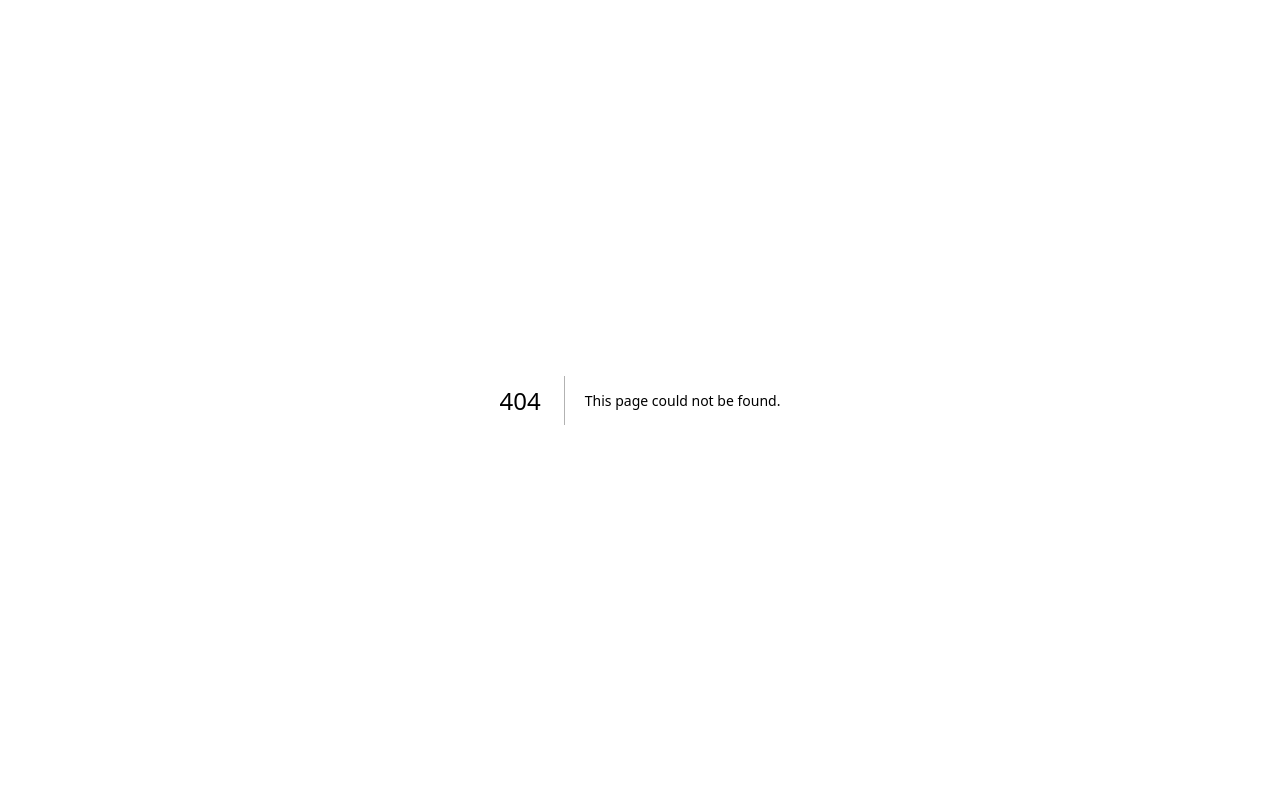
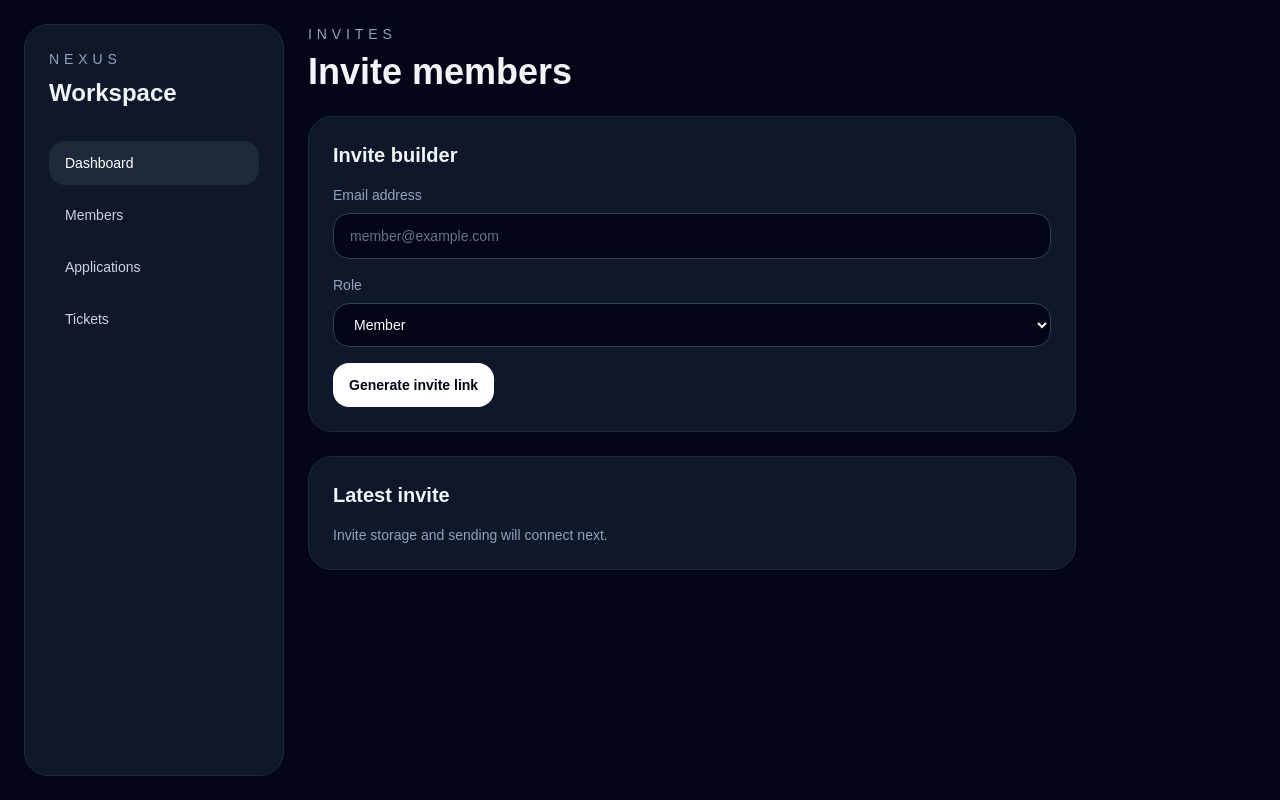
Before and after one commit to kingbabyyoda/Nexus, a Next.js app: page /dashboard/invites in a window 1280 px wide. Before the commit this address had no page. Built offline with nearby package versions, Linux system fonts and the light colour scheme.

Commit message:
Add invites page UI

```diff
--- /dev/null
+++ b/app/dashboard/invites/page.tsx
@@ -0,0 +1,40 @@
+export default function InvitesPage() {
+  return (
+    <main className="max-w-3xl space-y-6">
+      <div>
+        <p className="text-sm uppercase tracking-[0.35em] text-slate-400">Invites</p>
+        <h1 className="mt-2 text-4xl font-bold">Invite members</h1>
+      </div>
+
+      <div className="rounded-3xl border border-slate-800 bg-slate-900 p-6">
+        <h2 className="text-xl font-semibold">Invite builder</h2>
+        <div className="mt-4 space-y-4 text-sm text-slate-300">
+          <div className="space-y-2">
+            <label className="block text-slate-400">Email address</label>
+            <input
+              type="email"
+              placeholder="member@example.com"
+              className="w-full rounded-2xl border border-slate-700 bg-slate-950 px-4 py-3 text-white outline-none placeholder:text-slate-500"
+            />
+          </div>
+          <div className="space-y-2">
+            <label className="block text-slate-400">Role</label>
+            <select className="w-full rounded-2xl border border-slate-700 bg-slate-950 px-4 py-3 text-white outline-none" defaultValue="member">
+              <option value="member">Member</option>
+              <option value="staff">Staff</option>
+              <option value="moderator">Moderator</option>
+            </select>
+          </div>
+          <button className="rounded-2xl bg-white px-4 py-3 font-semibold text-slate-950">
+            Generate invite link
+          </button>
+        </div>
+      </div>
+
+      <div className="rounded-3xl border border-slate-800 bg-slate-900 p-6">
+        <h2 className="text-xl font-semibold">Latest invite</h2>
+        <p className="mt-4 text-sm text-slate-400">Invite storage and sending will connect next.</p>
+      </div>
+    </main>
+  );
+}
```
